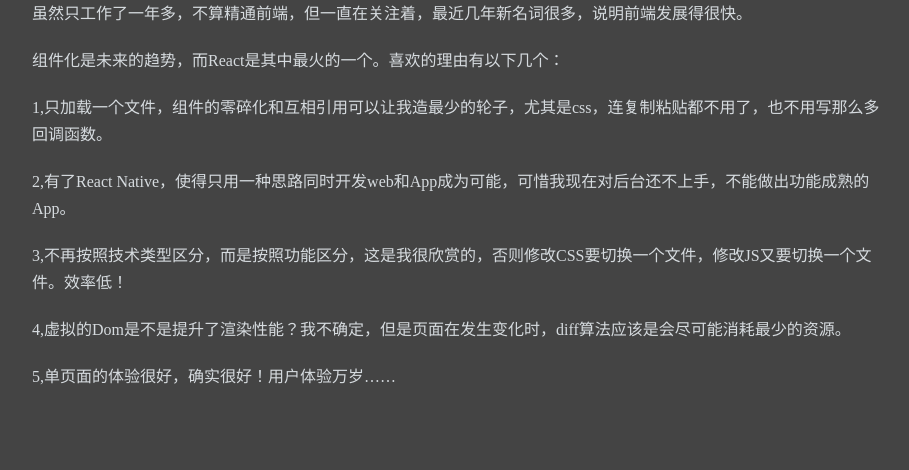
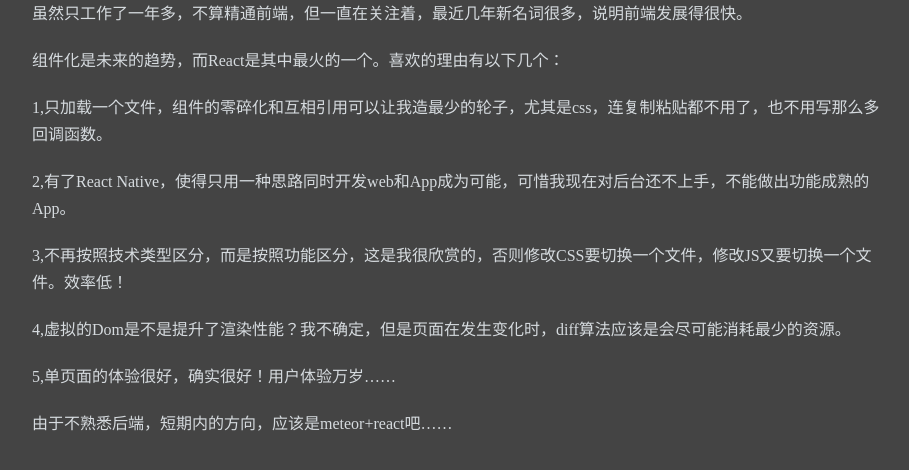
Before and after one commit to kungfuboy/kungfuboy.github.io, a Jekyll site: the page built from _posts/2016-03-11-web-think.md, in a window 1280 px wide. Shown: the top 470 px of the page, without its empty margins (183-1092 px from the left). Built offline with Jekyll 4.4.1, drawn with Linux system fonts in a browser that asks for light colours.

```diff
--- a/_posts/2016-03-11-web-think.md
+++ b/_posts/2016-03-11-web-think.md
@@ -16,3 +16,5 @@
 4,虚拟的Dom是不是提升了渲染性能？我不确定，但是页面在发生变化时，diff算法应该是会尽可能消耗最少的资源。
 
 5,单页面的体验很好，确实很好！用户体验万岁……
+
+由于不熟悉后端，短期内的方向，应该是meteor+react吧……
```
Also changed, not shown: _posts/2016-02-26-about-mean.md (renamed from _posts/2016-04-19-about-mean.md).
